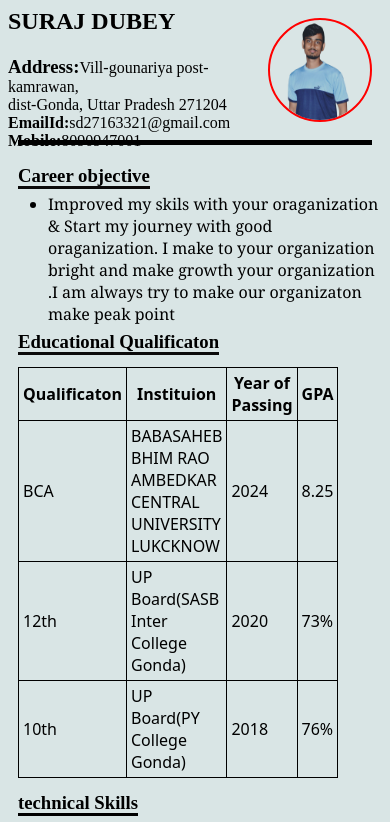
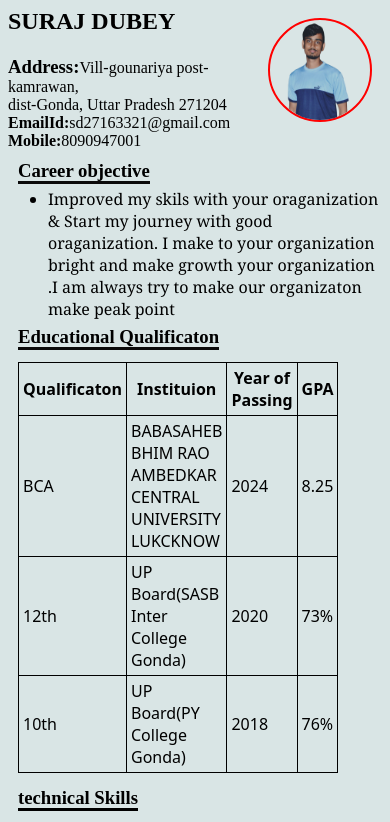
Before and after one commit to Suraj-eng-ai/Resume-, a plain HTML site: page index.html in a window 390 px wide. Shown: the top 822 px of the page. Drawn offline with Linux system fonts and the light colour scheme.

Commit message:
Update style.css
4w5er6t

```diff
--- a/style.css
+++ b/style.css
@@ -83,7 +83,7 @@ table,tr,th,td{
 .main{
     display: flex;
     justify-content: space-between;
-    border-bottom: 5px solid black;
+/*     border-bottom: 5px solid black; */
 
 }
     .img>img{
```
